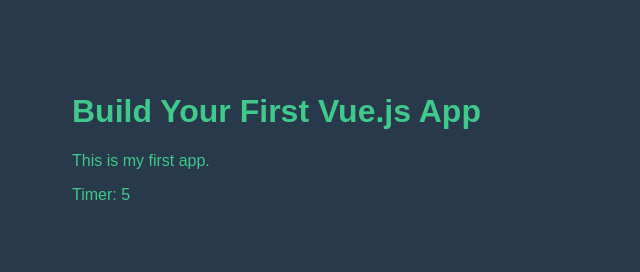
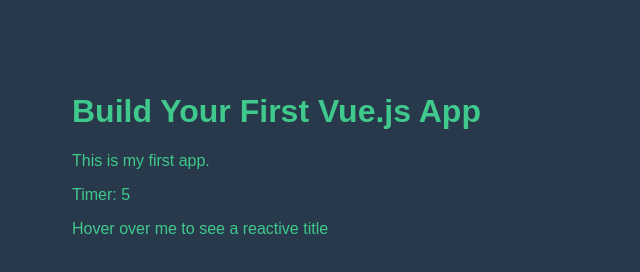
Before and after one commit to ckirkwood94/Vue-Tutorial, a plain HTML site: page start/index.html in a window 1280 px wide. Shown: the top 272 px of the page, without its empty margins (0-640 px from the left). Drawn offline with nearby package versions, Linux system fonts and the light colour scheme.

Commit message:
Added reactive message

```diff
--- a/start/index.html
+++ b/start/index.html
@@ -16,10 +16,17 @@
     <div id="app">
       <p>{{ text }}</p>
       <p>Timer: {{ timer }}</p>
+      <p>
+        <span v-bind:title="onHoverText">
+          Hover over me to see a reactive title
+        </span>
+      </p>
     </div>
 
-    <!-- <div id="timer">
-      Timer: {{ timer }}
+    <!-- <div id="to-hover-element">
+      <span v-bind:title="onHoverText">
+        Hover over me to see a reactive title
+      </span>
     </div> -->
 
     <script src="script.js"></script>
--- a/start/script.js
+++ b/start/script.js
@@ -35,6 +35,7 @@
     return {
       text: 'This is my first app.',
       timer: 0,
+      onHoverText: 'Reactive message',
     };
   },
   mounted() {
@@ -46,17 +47,12 @@
 
 Vue.createApp(YourFirstVueApp).mount('#app');
 
-// const Timer = {
+// const ReactiveBehavior = {
 //   data() {
 //     return {
-//       timer: 0,
+//       onHoverText: 'Reactive message',
 //     };
-//   },
-//   mounted() {
-//     setInterval(() => {
-//       this.timer++;
-//     }, 1000);
 //   },
 // };
 
-// Vue.createApp(Timer).mount('#timer');
+// Vue.createApp(ReactiveBehavior).mount('#to-hover-element');
```
